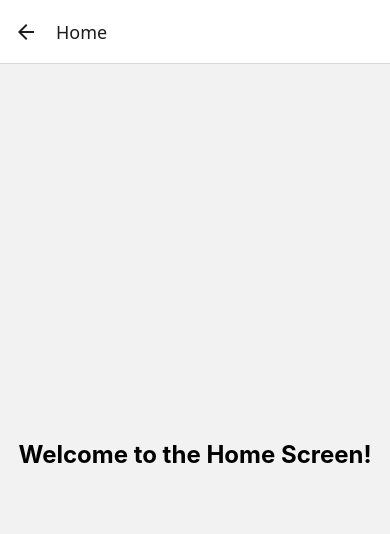
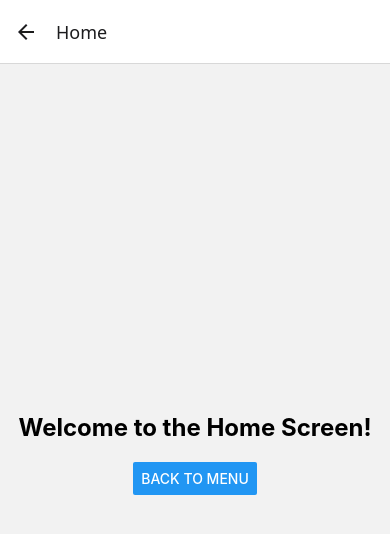
Before and after one commit to Darko2102/first-react-app, a React Native app: screen /Home in a window 390 px wide. Shown: the top 534 px of the page. Built offline with nearby package versions, Linux system fonts and the light colour scheme.

Commit message:
ec2module7

```diff
--- a/screens/HomeScreen.js
+++ b/screens/HomeScreen.js
@@ -1,10 +1,15 @@
 import React from "react";
-import { View, Text, StyleSheet } from "react-native";
+import { View, Text, StyleSheet, Button } from "react-native";
 
-const HomeScreen = () => {
+const HomeScreen = (props) => {
   return (
     <View style={styles.container}>
       <Text style={styles.text}>Welcome to the Home Screen!</Text>
+
+      <Button
+        title="Back to Menu"
+        onPress={() => props.navigation.navigate("Menu")}
+      />
     </View>
   );
 };
@@ -18,6 +23,7 @@ const styles = StyleSheet.create({
   text: {
     fontSize: 24,
     fontWeight: "bold",
+    marginBottom: 20,
   },
 });
 
--- a/screens/MenuScreen.js
+++ b/screens/MenuScreen.js
@@ -16,7 +16,7 @@ const MenuScreen = (props) => {
         onPress={() => props.navigation.navigate("Quiz")}
       />
 
-      {/* 👇 Novo dugme za HomeScreen */}
+
       <Button
         title="Go to Home Screen"
         onPress={() => props.navigation.navigate("Home")}
```
